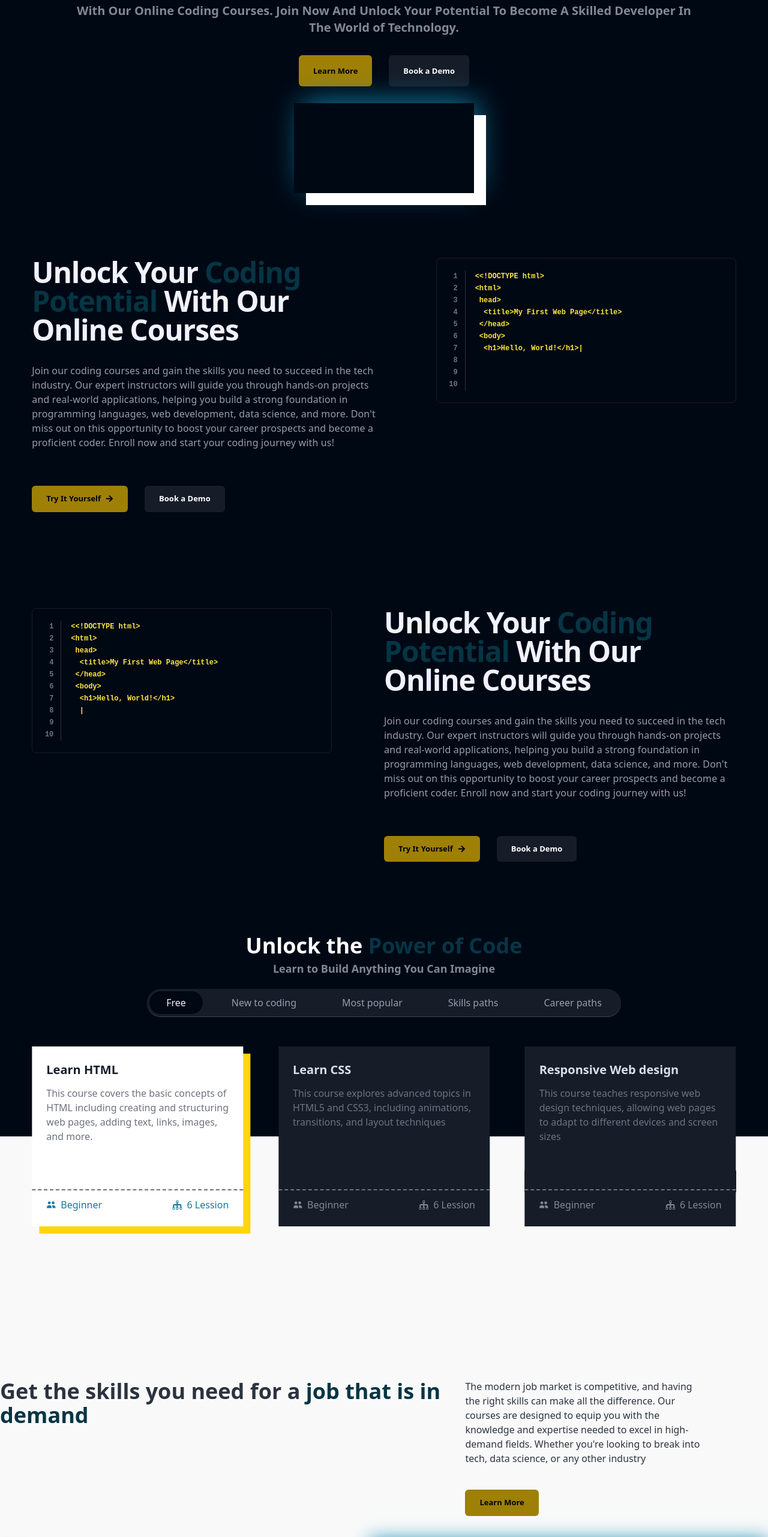
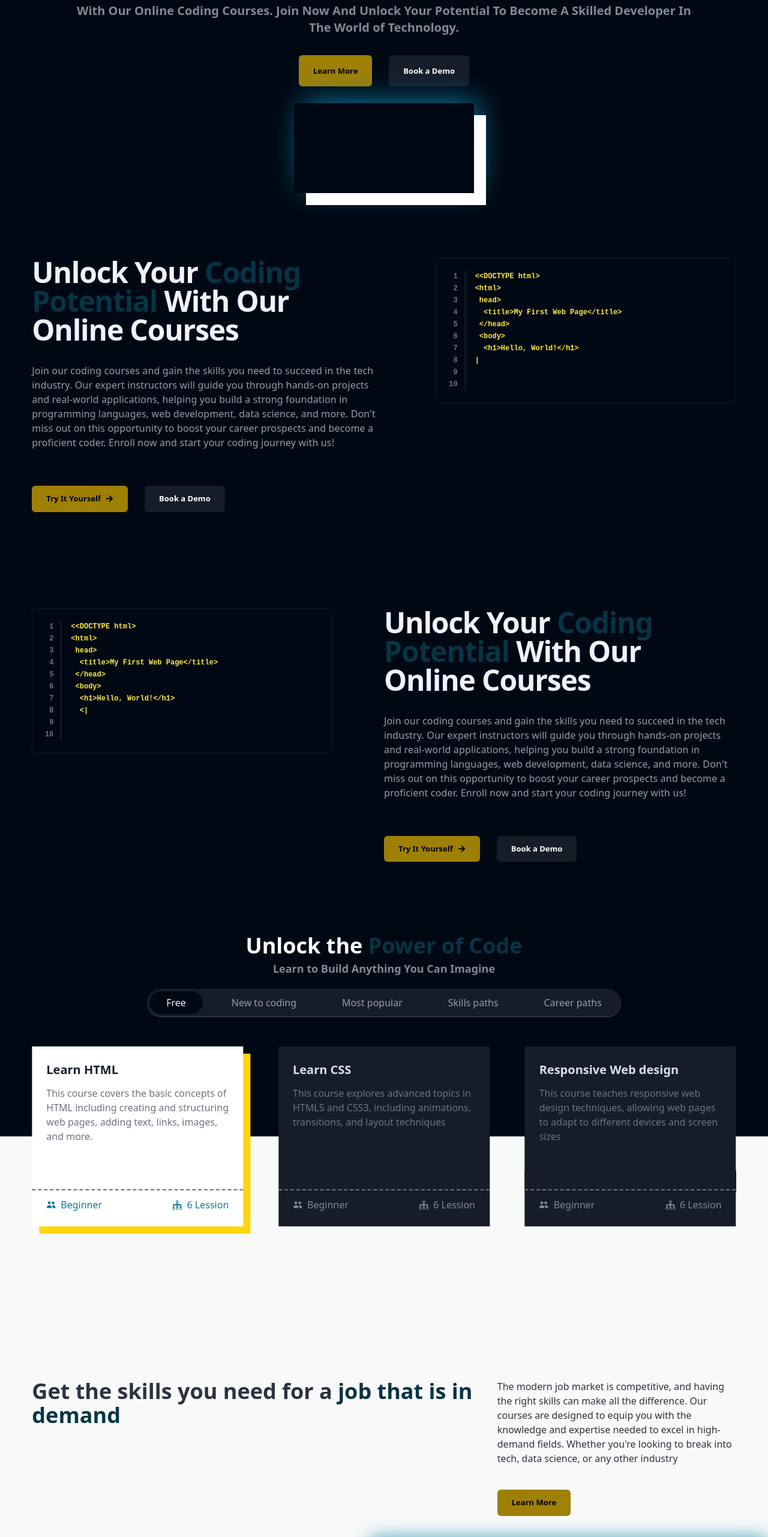
Before and after one commit to dev-amanpandey/StudyNotion, a React (Create React App) app in the folder Frontend/: page / in a window 1280 px wide. Shown: the part 234-2797 px from the top of the page at 60% size. Built offline with nearby package versions, Linux system fonts and the light colour scheme; no server answers; grey boxes are pictures that could not be loaded.

Commit message:
Changed the Layout of Homepage for mobile view and Changed Colour of Add To Cart Button

```diff
--- a/Frontend/src/index.css
+++ b/Frontend/src/index.css
@@ -5,6 +5,22 @@
 @layer components {
   .yellowButton {
     @apply rounded-md bg-yellow-50 px-6 py-3 font-semibold text-richblack-900 transition-colors hover:bg-yellow-25 focus:outline-none focus:ring-2 focus:ring-yellow-25 focus:ring-offset-2 focus:ring-offset-richblack-800;
+  }
+
+  .blackButton {
+    @apply rounded-md px-6 py-3 font-semibold text-white transition-all duration-200
+           focus:outline-none focus:ring-2 focus:ring-blue-400 focus:ring-offset-2 focus:ring-offset-richblack-800;
+    background-color: #2563EB;
+  }
+
+  .blackButton:hover {
+    background-color: #1D4ED8;
+    box-shadow: 0 4px 14px rgba(37, 99, 235, 0.4);
+  }
+
+  .blackButton:active {
+    background-color: #1E40AF;
+    box-shadow: none;
   }
 
   .catalog-course-slider .swiper-pagination-bullet {
--- a/Frontend/src/pages/Home.jsx
+++ b/Frontend/src/pages/Home.jsx
@@ -81,7 +81,7 @@ return(
 
                     }
                 }
-                codeblock = {`<<!DOCTYPE html>\n<html>\n head>\n  <title>My First Web Page</title>\n </head>\n <body>\n  <h1>Hello, World!</h1>\n  <p>This is my first web page.</p>\n </body>\n</html>`}
+                codeblock = {`<<DOCTYPE html>\n<html>\n head>\n  <title>My First Web Page</title>\n </head>\n <body>\n  <h1>Hello, World!</h1>\n  <p>This is my first web page.</p>\n </body>\n</html>`}
                 codeColor = {"text-yellow-25"}
 
                 />
@@ -114,7 +114,7 @@ return(
 
                     }
                 }
-                codeblock = {`<<!DOCTYPE html>\n<html>\n head>\n  <title>My First Web Page</title>\n </head>\n <body>\n  <h1>Hello, World!</h1>\n  <p>This is my first web page.</p>\n </body>\n</html>`}
+                codeblock = {`<<DOCTYPE html>\n<html>\n head>\n  <title>My First Web Page</title>\n </head>\n <body>\n  <h1>Hello, World!</h1>\n  <p>This is my first web page.</p>\n </body>\n</html>`}
                 codeColor = {"text-yellow-25"}
 
                 />
@@ -122,8 +122,6 @@ return(
             </div>
             <ExploreMore/>
         </div>
-
-
 
 
 
@@ -151,21 +149,21 @@ return(
 
                 </div>
 
-            </div>
+                </div>{/* closes w-11/12 gap-5 */}
 
-        </div>
+            </div>{/* closes homepage_bg */}
 
-                <div className='w-11/12 max-w-maxContent flex flec-col items-center justify-between gap-7'>
+                <div className='w-11/12 max-w-maxContent flex flec-col items-center justify-between gap-7 mx-auto'>
 
-
-        <div className='flex flex-row gap-5 mb-10 mt-[95px]'>
-            <div className = 'text-4xl font-semibold'>
+        {/* MOBILE LAYOUT FIX: stack vertically on mobile, two-column on md+ */}
+        <div className='flex flex-col md:flex-row gap-5 mb-10 mt-[95px]'>
+            <div className='text-4xl font-semibold w-full md:w-auto text-left'>
                 Get the skills you need for a
                 <HighlightText text = {"job that is in demand"}/>
 
             </div>
-            <div className='flex flex-col gap-10 w-[40%] items-start'>
-            <div className='text-[16px]'>
+            <div className='flex flex-col gap-10 w-full md:w-[40%] items-start mt-4 md:mt-0'>
+            <div className='text-[16px] text-left'>
                 The modern job market is competitive, and having the right skills can make all the difference. Our courses are designed to equip you with the knowledge and expertise needed to excel in high-demand fields. Whether you're looking to break into tech, data science, or any other industry
             </div>
             <CTAButton active = {true} linkto = {"/signup"}>
@@ -178,14 +176,12 @@ return(
 
         </div>
 
+        </div>{/* closes w-11/12 maxContent */}
 
+        <TimeLineSection/>
+        <LearningLanguageSection/>
 
-</div>
-<TimeLineSection/>
- <LearningLanguageSection/>
-
-
-</div>
+        </div>{/* closes bg-pure-greys-5 */}
 
 
 
@@ -202,7 +198,6 @@ return(
 
 
 
-
         {/*footer*/}
         <Footer/>
     </div>
```
